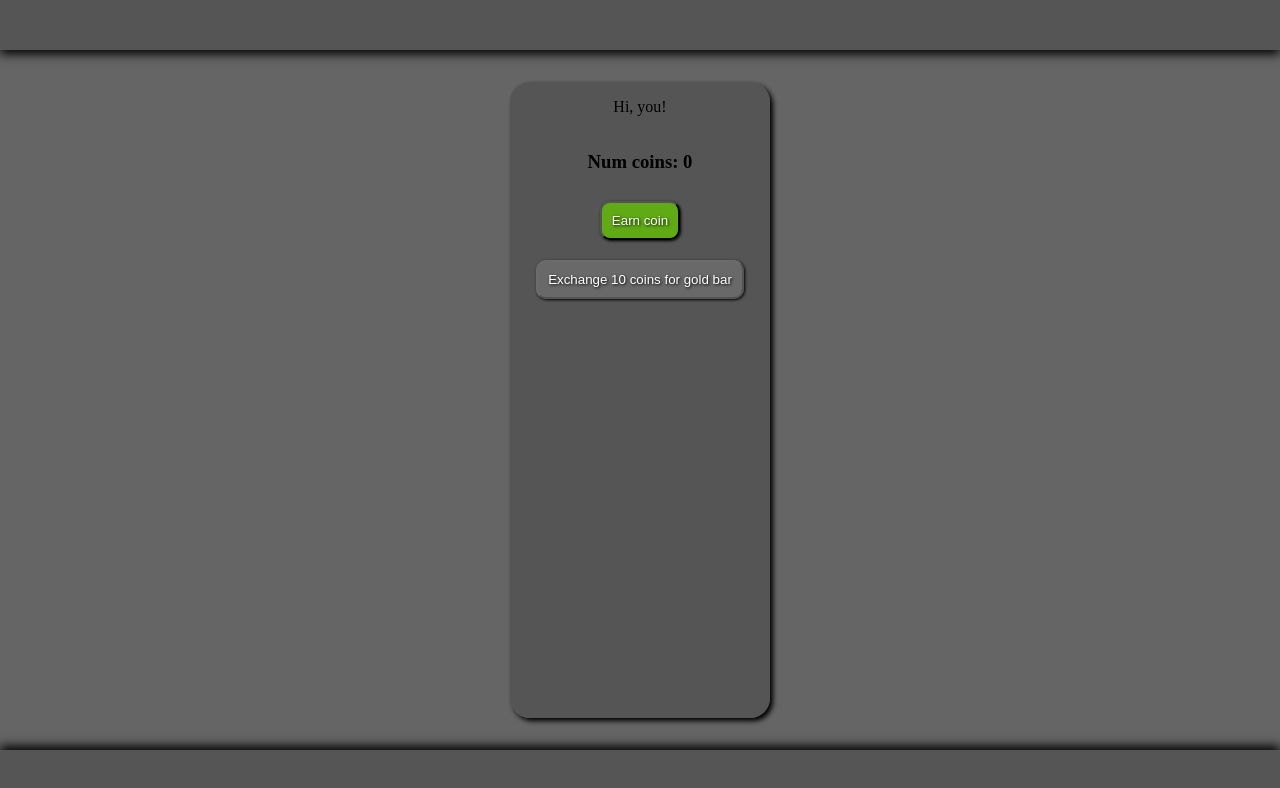
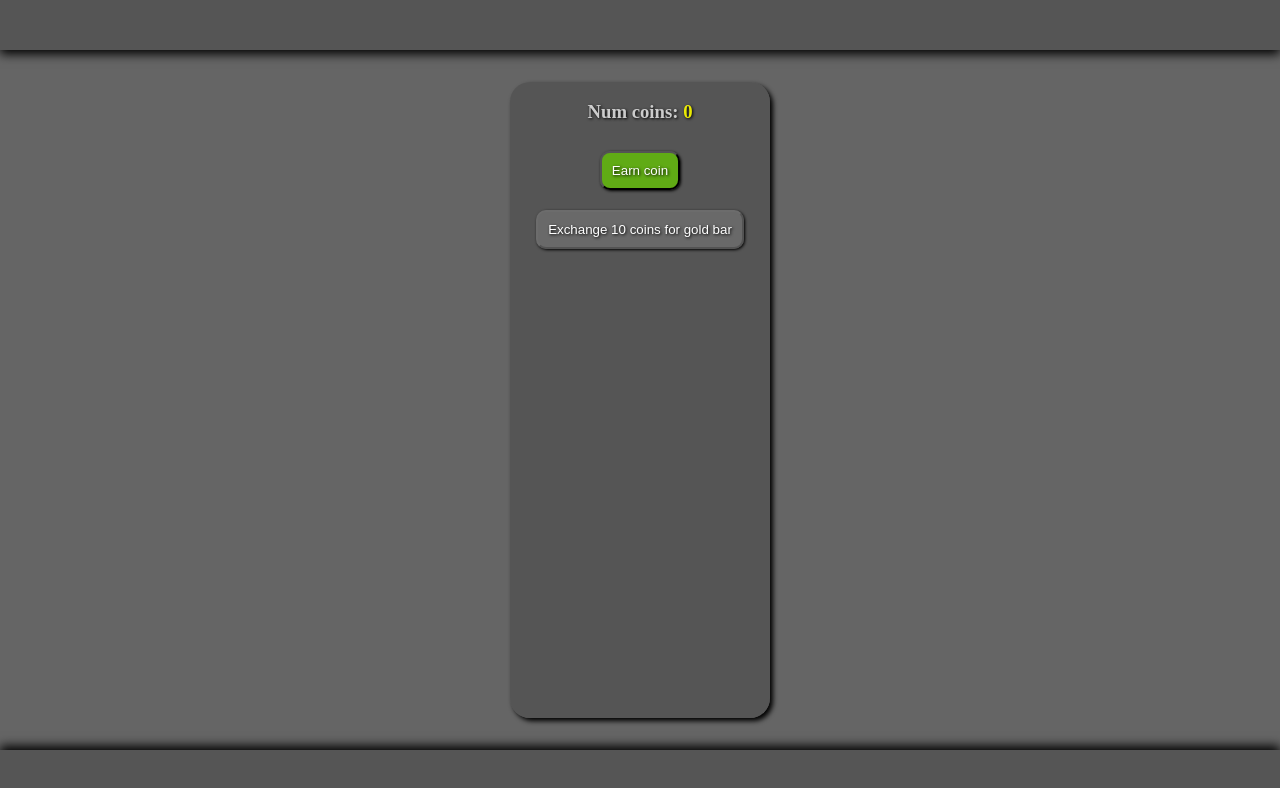
Before and after one commit to Wolven531/angular-game, an Angular app: page / in a window 1280 px wide. Shown: the top 788 px of the page. Built offline with nearby package versions, Linux system fonts and the light colour scheme.

Commit message:
Add style polish for resource headers
* Remove hello text

```diff
--- a/src/app/app.component.html
+++ b/src/app/app.component.html
@@ -2,9 +2,9 @@
 	<section class="header"></section>
 
 	<section class="content" role="main">
-		<p>Hi, you!</p>
-		<h3>Num coins: {{coins}}</h3>
-		<h3 *ngIf="goldBars > 0">Num gold bars: {{goldBars}}</h3>
+		<h3 class="coins">Num coins: <span class="value">{{coins}}</span></h3>
+		<h3 *ngIf="goldBars > 0"
+			class="gold">Num gold bars: <span class="value">{{goldBars}}</span></h3>
 		<button
 			class="btn-earn-coin"
 			(click)="onGenerateCoin($event)">Earn coin</button>
--- a/src/app/app.component.scss
+++ b/src/app/app.component.scss
@@ -21,6 +21,17 @@
 		margin: 32px auto;
 		max-width: 960px;
 		padding: 0 16px;
+
+		h3 {
+			color: #ccc;
+			text-shadow: 1px 1px 3px #000;
+
+			&.coins .value,
+			&.gold .value {
+				color: rgba(255,255,0,.9);
+				font-weight: bold;
+			}
+		}
 	}
 
 	.footer {
```
